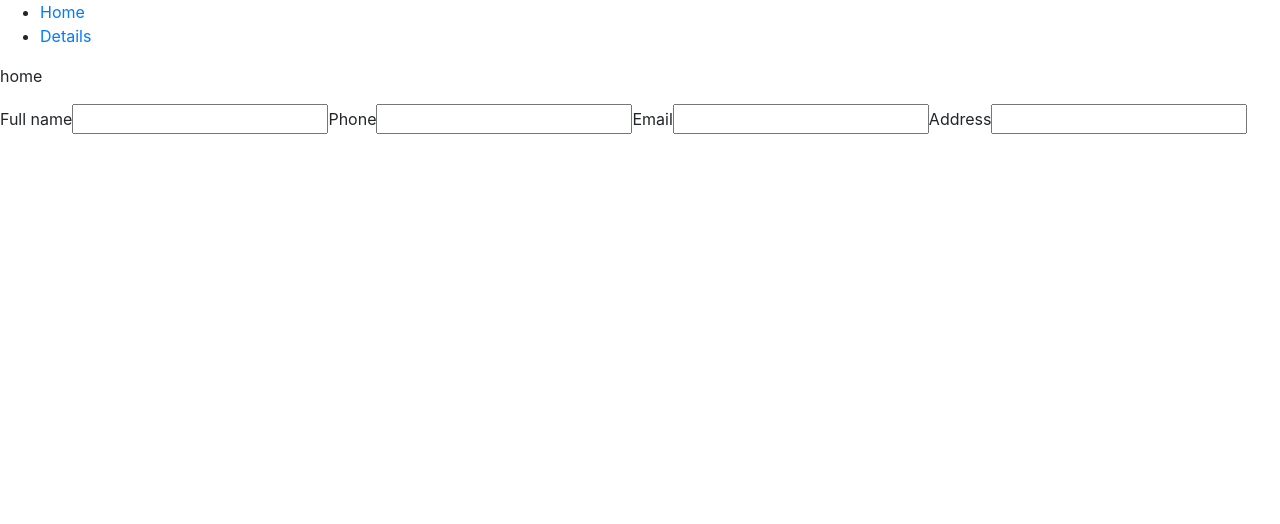
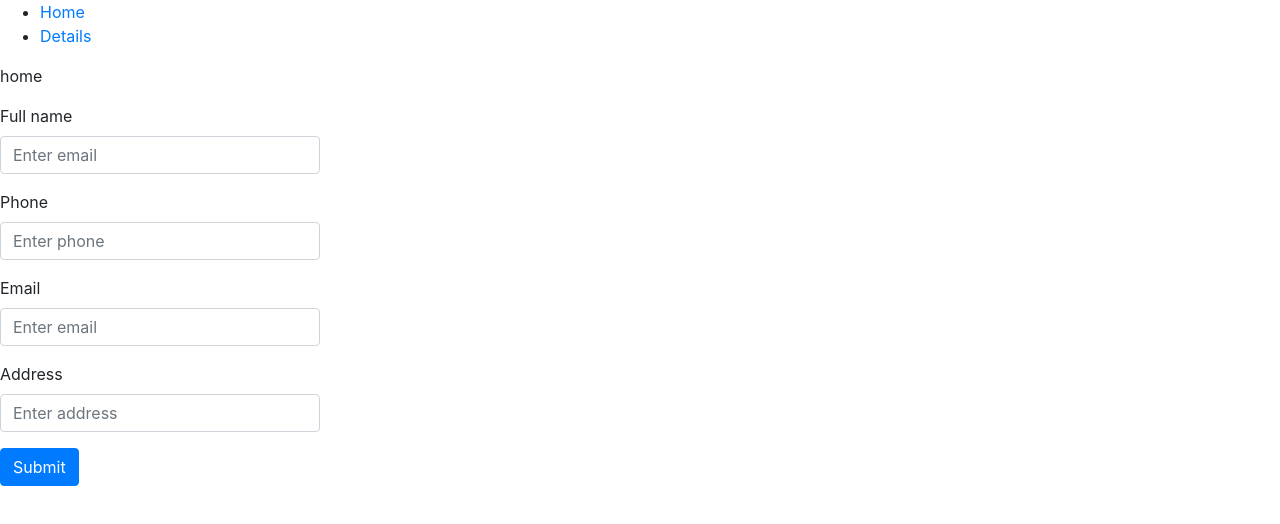
Before and after one commit to shevchenko-andrey/users-test-task, an Angular app: page / in a window 1280 px wide. Shown: the top 524 px of the page. Built offline with nearby package versions, Linux system fonts and the light colour scheme.

Commit message:
add base style from user-form

```diff
--- a/src/app/components/user-form/user-form.component.html
+++ b/src/app/components/user-form/user-form.component.html
@@ -1,10 +1,39 @@
-<form>
-  <label>Full name</label>
-  <input name="fullName" type="text" />
-  <label>Phone</label>
-  <input name="phone" type="text" />
-  <label>Email</label>
-  <input name="email" type="text" />
-  <label>Address</label>
-  <input name="address" type="text" />
+<form class="user-form">
+  <div class="form-group">
+    <label>Full name</label>
+    <input
+      class="form-control"
+      placeholder="Enter email"
+      name="fullName"
+      type="text"
+    />
+  </div>
+  <div class="form-group">
+    <label>Phone</label>
+    <input
+      class="form-control"
+      placeholder="Enter phone"
+      name="phone"
+      type="text"
+    />
+  </div>
+  <div class="form-group">
+    <label>Email</label>
+    <input
+      class="form-control"
+      placeholder="Enter email"
+      name="email"
+      type="text"
+    />
+  </div>
+  <div class="form-group">
+    <label>Address</label>
+    <input
+      class="form-control"
+      placeholder="Enter address"
+      name="address"
+      type="text"
+    />
+  </div>
+  <button type="submit" class="btn btn-primary">Submit</button>
 </form>
--- a/src/app/components/user-form/user-form.component.scss
+++ b/src/app/components/user-form/user-form.component.scss
@@ -0,0 +1,3 @@
+.user-form {
+  max-width: 20em;
+}
```
